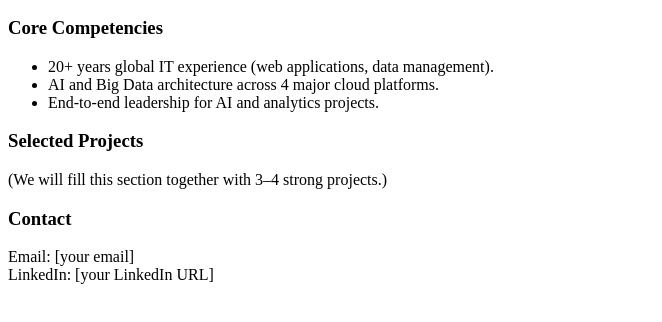
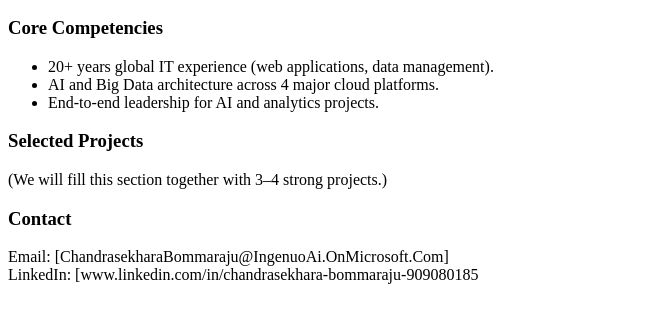
Before and after one commit to myreposi/job-ai-agent, a plain HTML site: page index.html in a window 1280 px wide. Shown: the part 110-432 px from the top of the page, without its empty margins (0-662 px from the left). Drawn offline with Linux system fonts and the light colour scheme.

Commit message:
Update contact information in index.html

```diff
--- a/index.html
+++ b/index.html
@@ -19,6 +19,6 @@
   <p>(We will fill this section together with 3–4 strong projects.)</p>
 
   <h3>Contact</h3>
-  <p>Email: [your email]<br>LinkedIn: [your LinkedIn URL]</p>
+  <p>Email: [ChandrasekharaBommaraju@IngenuoAi.OnMicrosoft.Com]<br>LinkedIn: [www.linkedin.com/in/chandrasekhara-bommaraju-909080185</p>
 </body>
 </html>
```
